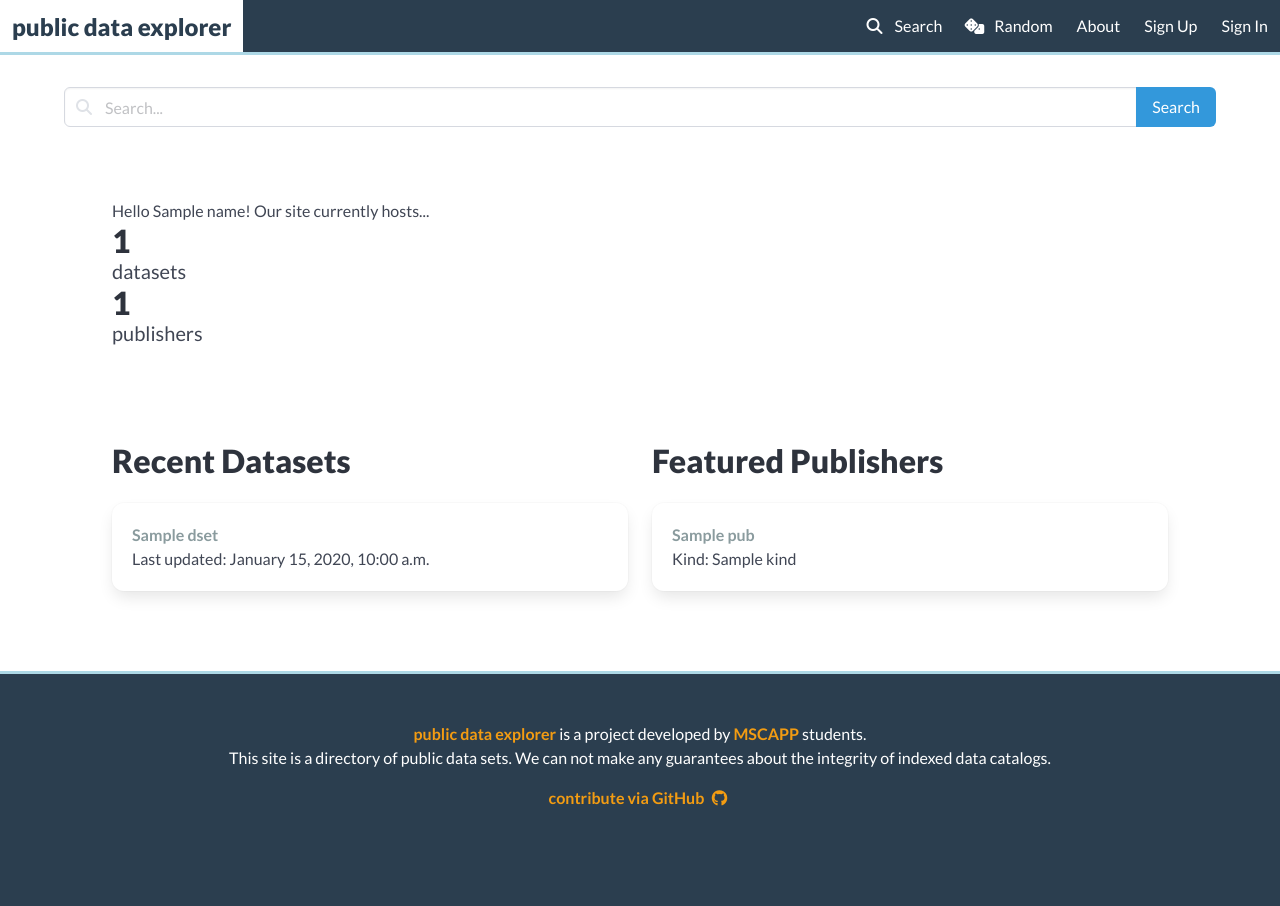
After one commit to uchicago-mscapp-projects/public-data-portal, a Django app: template templates/homepage.html in a window 1280 px wide. The commit adds this page. Run offline with Django 5.2, Linux system fonts and the light colour scheme; the template is opened without the code that fills it: most values are stand-ins (such as "Sample title", 1, 10 or a date in 2020).

Commit message:
base working version of homepage view, replacing index view as placeholder for home screen

```diff
--- a/config/urls.py
+++ b/config/urls.py
@@ -7,9 +7,8 @@ from apps.catalog import views as cat_views
 urlpatterns = [
     path("djadmin/", admin.site.urls),
     path("accounts/", include("allauth.urls")),
-    # maps the default "/" URL to our index page
-    path("", cat_views.index),
-    path("search/", cat_views.search),
+    path("", cat_views.homepage),
+    path("search/", cat_views.search, name="search"),
     path("about/", cat_views.about),
     path("random/", cat_views.random_dataset),
     path("dataset/<int:dataset_id>/", cat_views.dataset_detail, name="dataset-detail"),
--- a/static/css/main.css
+++ b/static/css/main.css
@@ -86,11 +86,9 @@
 
 html, body {
     height: 100vh;
-    overflow: hidden;
 }
 .content-body {
     flex: 1;
-    overflow-y: auto;
     padding: 2rem;
 }
 .navbar {
--- /dev/null
+++ b/templates/homepage.html
@@ -0,0 +1,76 @@
+{% extends "base.html" %}
+
+{% block title %}
+  Public Data Portal
+{% endblock %}
+
+{% block content %}
+
+<div class="block" id="search box">
+    <form action="{% url 'search' %}" method="get">
+        <div class="field has-addons">
+            <div class="control has-icons-left is-expanded">
+                <input class="input" type="text" placeholder="Search..." name="query" id="searchInput" value={{keyword}}>
+                <span class="icon is-small is-left">
+                    <i class="fas fa-search"></i> <!-- Font Awesome search icon -->
+                </span>
+            </div>
+            <div class="control">
+                <button class="button is-info" type="submit">Search</button>
+            </div>
+        </div>
+    </form>
+</div>
+
+<section class="section">
+    <div class="container">
+        <div id="greeting">
+            <h2>Hello {{ name }}! Our site currently hosts...</h2>
+        </div>
+
+        <div class="stat-box">
+            <h3 class="title">{{ num_datasets }}</h3>
+            <span class="subtitle"> datasets</span>
+        </div>
+
+        <div class="stat-box">
+            <h3 class="title">{{ num_publishers }}</h3>
+            <span class="subtitle"> publishers</span>
+        </div>
+    </div>
+</section>
+
+<section class="section">
+    <div class="container">
+        <div class="columns">
+            <div class="column">
+                <h3 class="title">Recent Datasets</h3>
+                {% for dset in recent_datasets %}
+                <div class="box">
+                    <p>
+                        <b>
+                            <a href="{% url 'dataset-detail' dset.id %}">{{ dset.name }}</a>
+                        </b>
+                    </p>
+                    <p>Last updated: {{ dset.upstream_upload_time|date:"F j, Y, g:i a" }}</p>
+                </div>
+                {% endfor %}
+            </div>
+            <div class="column">
+                <h3 class="title">Featured Publishers</h3>
+                {% for pub in featured_publishers %}
+                <div class="box">
+                    <p>
+                        <b>
+                            <a href="{{ pub.url }}">{{ pub.name }}</a>
+                        </b>
+                    </p>
+                    <p>Kind: {{ pub.kind }}</p>
+                </div>
+                {% endfor %}
+            </div>
+        </div>
+    </div>
+</section>
+
+{% endblock %}
```
Also changed, not shown: apps/catalog/views.py (+13 -0 lines).
